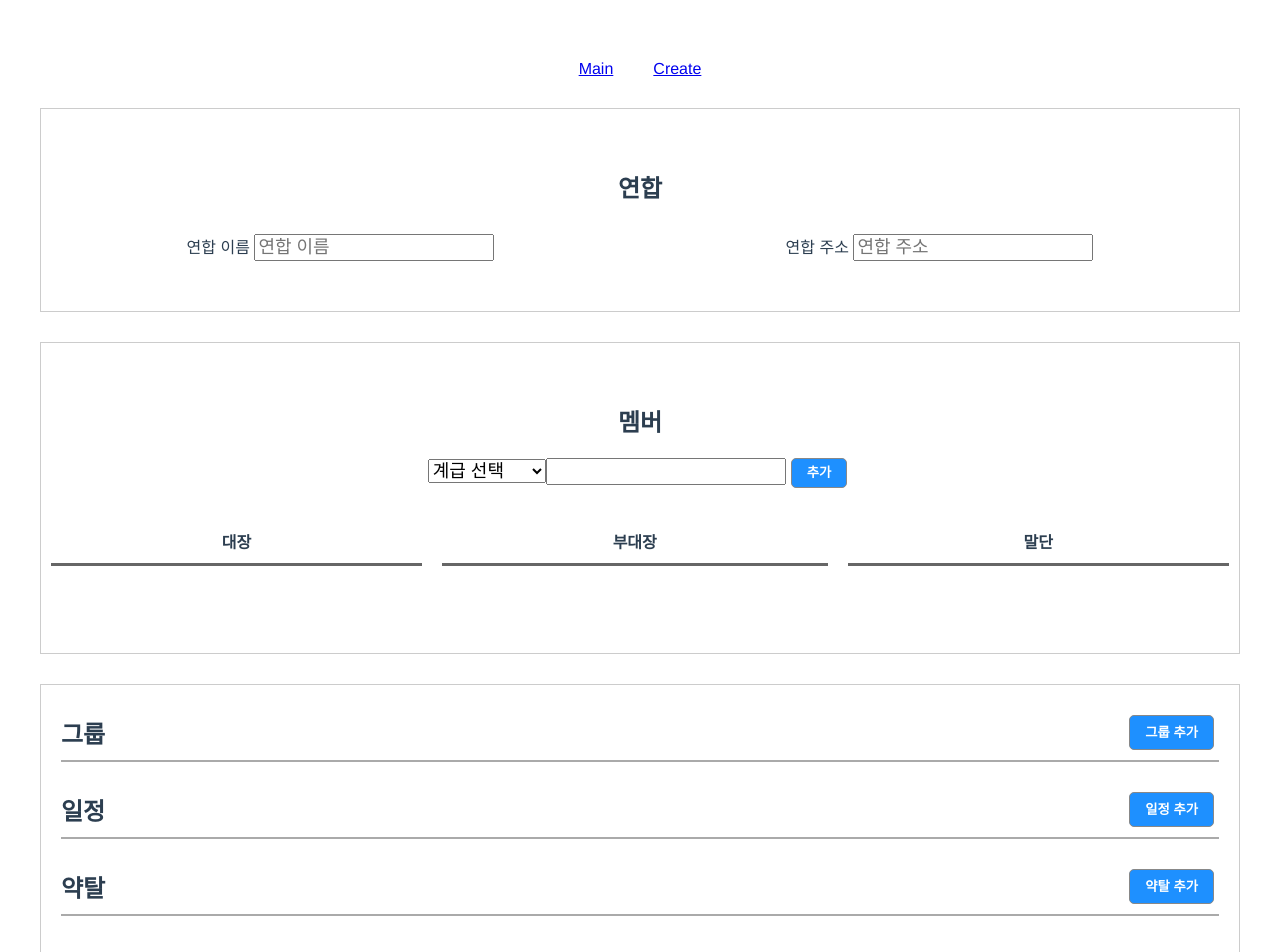
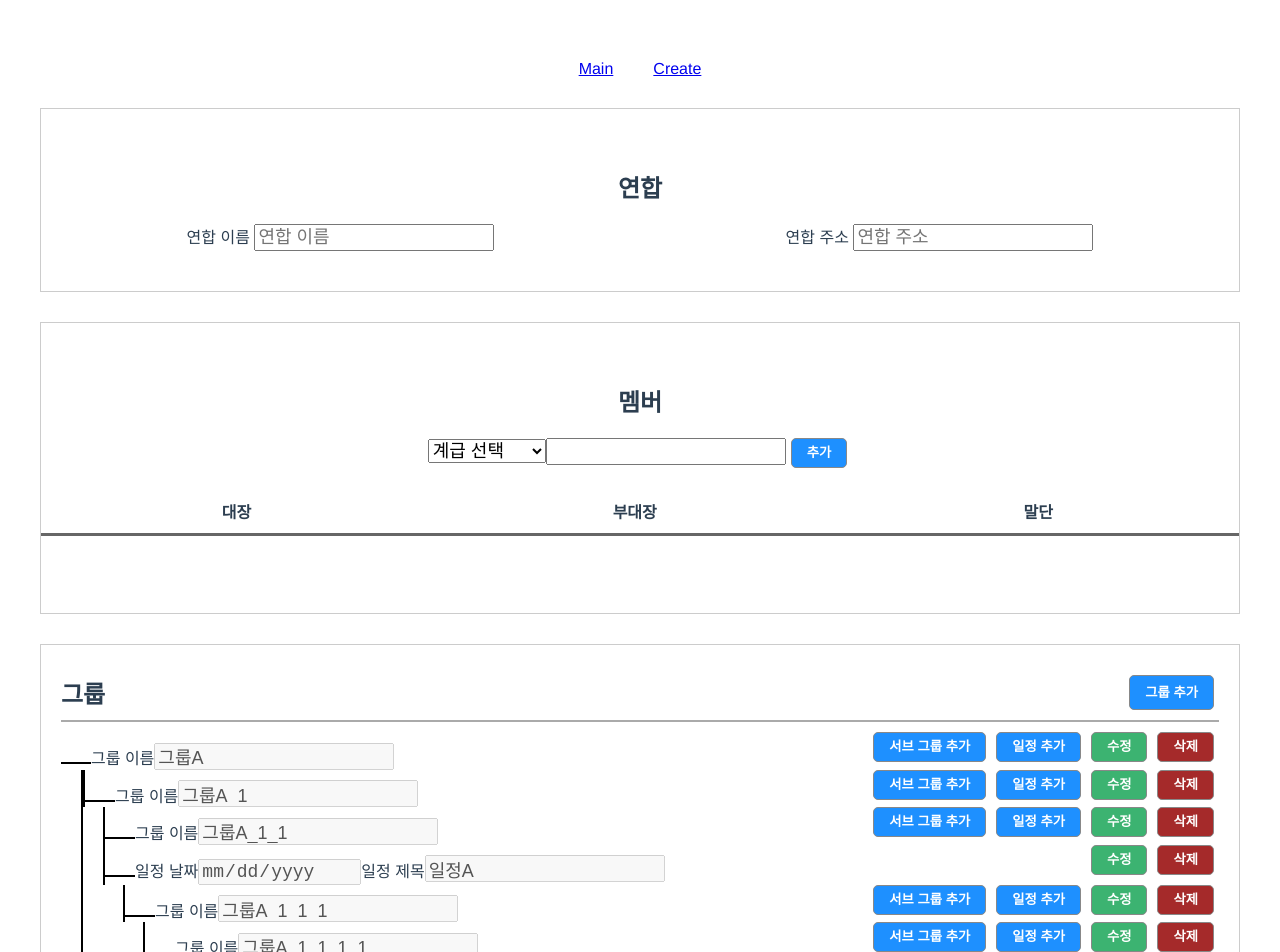
Before and after one commit to seungmin-han/vue3Practice, a Vue app: page /create in a window 1280 px wide. Shown: the top 952 px of the page. Built offline with nearby package versions, Linux system fonts and the light colour scheme.

Commit message:
그룹부분 ui 수정

```diff
--- a/src/App.vue
+++ b/src/App.vue
@@ -9,7 +9,8 @@
 </template>
 
 <style>
-#app {
+#app
+{
   font-family: Avenir, Helvetica, Arial, sans-serif;
   -webkit-font-smoothing: antialiased;
   -moz-osx-font-smoothing: grayscale;
@@ -18,7 +19,8 @@
   margin-top: 60px;
 }
 
-#nav > * {
+#nav > *
+{
   margin: 0 20px;
 }
 </style>
--- a/src/components/create/Create.vue
+++ b/src/components/create/Create.vue
@@ -15,6 +15,7 @@
                 <span>그룹</span><button @click="unionStorage.togglePop('group')">그룹 추가</button>
             </div>
             <Group
+                class="sub"
                 :groupList="unionStorage.groupList"
                 :childList="unionStorage.groupList">
             </Group>
@@ -30,6 +31,7 @@
                 <span>약탈</span><button @click="unionStorage.togglePop('loot')">약탈 추가</button>
             </div>
             <Loot
+                class="lootWrap"
                 :lootList="unionStorage.lootList"
                 :childList="unionStorage.lootList">
             </Loot>
@@ -124,11 +126,6 @@ export default
         display:flex;
         flex-direction: row;
         justify-content: center;
-
-        > div
-        {
-            padding: 10px;
-        }
     }
 
     .wrap
@@ -200,7 +197,7 @@ export default
 
     /* 멤버 영역 끝 */
 
-    /* 일정 영역 시작 */
+    /* 그룹, 일정, 약탈 영역 시작 */
 
     .contentWrap
     {
@@ -223,19 +220,16 @@ export default
             border-bottom: 2px solid #aaa;
         }
 
-        .groupWrap > .groupWrap
-        {
-            padding-left: 30px;
-        }
-
-        .lootWrap > .lootWrap
-        {
-            padding-left: 30px;
-        }
-
     }
 
     /* 일정 영역 끝 */
 
+    .box
+    {
+        display: inline-block;
+        width: 30px;
+        height: 30px;
+        border-bottom: 2px solid #000;
+    }
 
 </style>
--- a/src/components/create/Group.vue
+++ b/src/components/create/Group.vue
@@ -1,9 +1,10 @@
 <template>
     <!-- 그룹 컴포넌트 -->
-    <div>
+
     <div v-for="(group, index) in childList" :key="index" class="verticalFlex groupWrap">
         <div class="horizontalFlex">
             <div>
+                <div class="box"></div>
                 <label for="">그룹 이름</label>
                 <input type="text" :value="group.name" disabled>
             </div>
@@ -14,14 +15,13 @@
                 <button class="del" @click="unionStorage.togglePop('group', childList, index, 'delete')">삭제</button>
             </div>
         </div>
-        <div class="verticalFlex">
+        <div class="verticalFlex subWrap">
             <!-- 그룹 하위 일정 -->
             <ToDo
                 :target="group.toDo">
             </ToDo>
             <!-- 그룹 하위 그룹 -->
             <Group
-                class="groupWrap"
                 :groupList="group"
                 :childList="group.group"
                 :isLoot="isLoot">
@@ -29,7 +29,7 @@
 
         </div>
     </div>
-    </div>
+
 </template>
 
 <script>
@@ -55,7 +55,24 @@ export default
 </script>
 
 <style lang="scss" scoped>
-    .horizontalFlex {
+    .horizontalFlex
+    {
         justify-content: space-between;
     }
+
+    .subWrap .groupWrap{
+        margin-left:20px;
+
+        > .horizontalFlex, .toDoWrap
+        {
+            border-left: 2px solid #000;
+        }
+    }
+
+    .groupWrap .groupWrap:not(:last-child)
+    {
+        border-left:2px solid #000;
+    }
+
+
 </style>
--- a/src/components/create/Loot.vue
+++ b/src/components/create/Loot.vue
@@ -4,6 +4,7 @@
         <div v-for="(loot, index) in childList" :key="index" class="verticalFlex lootWrap">
             <div class="horizontalFlex">
                 <div class="lootForm">
+                    <div class="box"></div>
                     <input type="text" :value="loot.grade" maxlength="1" disabled>
                     <label for="">학년</label>
                     <input type="text" :value="loot.classroom" maxlength="1" disabled>
@@ -16,7 +17,7 @@
                     <button class="del" @click="unionStorage.togglePop('loot', childList, index, 'delete')">삭제</button>
                 </div>
             </div>
-            <div class="verticalFlex">
+            <div class="verticalFlex subWrap">
                 <!-- 타겟 하위 그룹 -->
                 <Group
                     :groupList="loot"
@@ -25,7 +26,6 @@
                 </Group>
                 <!-- 타겟 하위 타겟 -->
                 <Loot
-                    class="lootWrap"
                     :lootList="loot"
                     :childList="loot.loot">
                 </Loot>
@@ -70,5 +70,19 @@ export default
         text-align: right;
     }
 
+    .subWrap .lootWrap{
+        margin-left:20px;
+
+        > .horizontalFlex, .toDoWrap
+        {
+            border-left: 2px solid #000;
+        }
+    }
+
+    .lootWrap .lootWrap:not(:last-child)
+    {
+        border-left:2px solid #000;
+    }
+
 
 </style>
--- a/src/components/create/Member.vue
+++ b/src/components/create/Member.vue
@@ -43,11 +43,12 @@
 
 <script>
 import { useListStore } from '@/stores/union'
-import { computed, reactive } from "vue";
+import { computed } from "vue";
 export default
 {
     name: "Member"
-    , setup() {
+    , setup()
+    {
         const unionStorage = useListStore();
 
         return {
--- a/src/components/create/Modals.vue
+++ b/src/components/create/Modals.vue
@@ -79,8 +79,10 @@
 </template>
 <script>
 import { useListStore } from "@/stores/union"
-export default {
-    setup() {
+export default
+{
+    setup()
+    {
         const unionStorage = useListStore();
 
         return {
--- a/src/components/create/ToDo.vue
+++ b/src/components/create/ToDo.vue
@@ -1,7 +1,8 @@
 <template>
-    <div class="verticalFlex">
+    <div class="verticalFlex toDoWrap">
         <div v-for="(toDo, index) in target" :key="index" class="horizontalFlex">
             <div>
+                <div class="box"></div>
                 <label for="">일정 날짜</label>
                 <input type="date" :value="toDo.date" disabled>
                 <label for="">일정 제목</label>
@@ -18,27 +19,24 @@
 
 <script>
 import { useListStore } from "@/stores/union"
-export default {
-    name: "ToDo",
-    props: ["target"],
-    setup() {
-
+export default
+{
+    name: "ToDo"
+    , props: ["target"]
+    , setup()
+    {
         const unionStorage = useListStore();
-        // const togglePop = (type, target = [], index, mode) => {
-
-        //     unionStorage.togglePop(type, target, index, mode);
-        // }
-
         return {
             unionStorage
-            // , togglePop
         }
     }
 }
 </script>
 
 <style lang="scss" scoped>
-    .horizontalFlex {
+    .horizontalFlex
+    {
         justify-content: space-between;
     }
+
 </style>
--- a/src/components/create/Union.vue
+++ b/src/components/create/Union.vue
@@ -24,9 +24,11 @@
 
 <script>
 import { useListStore } from '@/stores/union'
-export default {
+export default
+{
     name: "Union"
-    , setup() {
+    , setup()
+    {
         const unionStorage = useListStore();
         return {
             unionStorage
--- a/src/router/index.js
+++ b/src/router/index.js
@@ -18,7 +18,7 @@ const routes = [
 const router = createRouter(
   {
     history: createWebHistory()
-    ,routes
+    , routes
   }
 );
 
--- a/src/stores/union.js
+++ b/src/stores/union.js
@@ -61,7 +61,59 @@ export const useListStore = defineStore("unionStorage", () =>
                 , endUser: []
             }
         );
-        const groupList = reactive([]);
+        const groupList = reactive(
+            [
+                {
+                    name: "그룹A"
+                    , toDo: []
+                    , group: [
+                        {
+                            name: "그룹A_1"
+                            , toDo: []
+                            , group: [
+                                {
+                                    name: "그룹A_1_1"
+                                    , toDo: [
+                                        {
+                                            title: "일정A"
+                                            , date: ""
+                                        }
+                                    ]
+                                    , group: [
+                                        {
+                                            name: "그룹A_1_1_1"
+                                            , toDo: []
+                                            , group: [
+                                                {
+                                                    name: "그룹A_1_1_1_1"
+                                                    , toDo: [
+                                                        {
+                                                            title: "일정A_A"
+                                                            , date: ""
+                                                        }
+                                                    ]
+                                                    , group: []
+                                                }
+                                            ]
+                                        }
+                                    ]
+                                }
+                            ]
+                        }
+                        , {
+                            name: "그룹A_2"
+                            , toDo: []
+                            , group: []
+                        }
+                        , {
+                            name: "그룹A_3"
+                            , toDo: []
+                            , group: []
+                        }
+                    ]
+                }
+            ]
+        );
         const toDoList = reactive([]);
         const lootList = reactive([]);
 
@@ -159,7 +211,8 @@ export const useListStore = defineStore("unionStorage", () =>
             }
         }
 
-        const insertGroup = () => {
+        const insertGroup = () =>
+        {
             if(modals.target.length == 0)
             {
                 groupList.push({...group});
```
Also changed, not shown: src/components/main/Main.vue (+15 -6 lines). Lines whose indentation alone changed are shown as unchanged.
